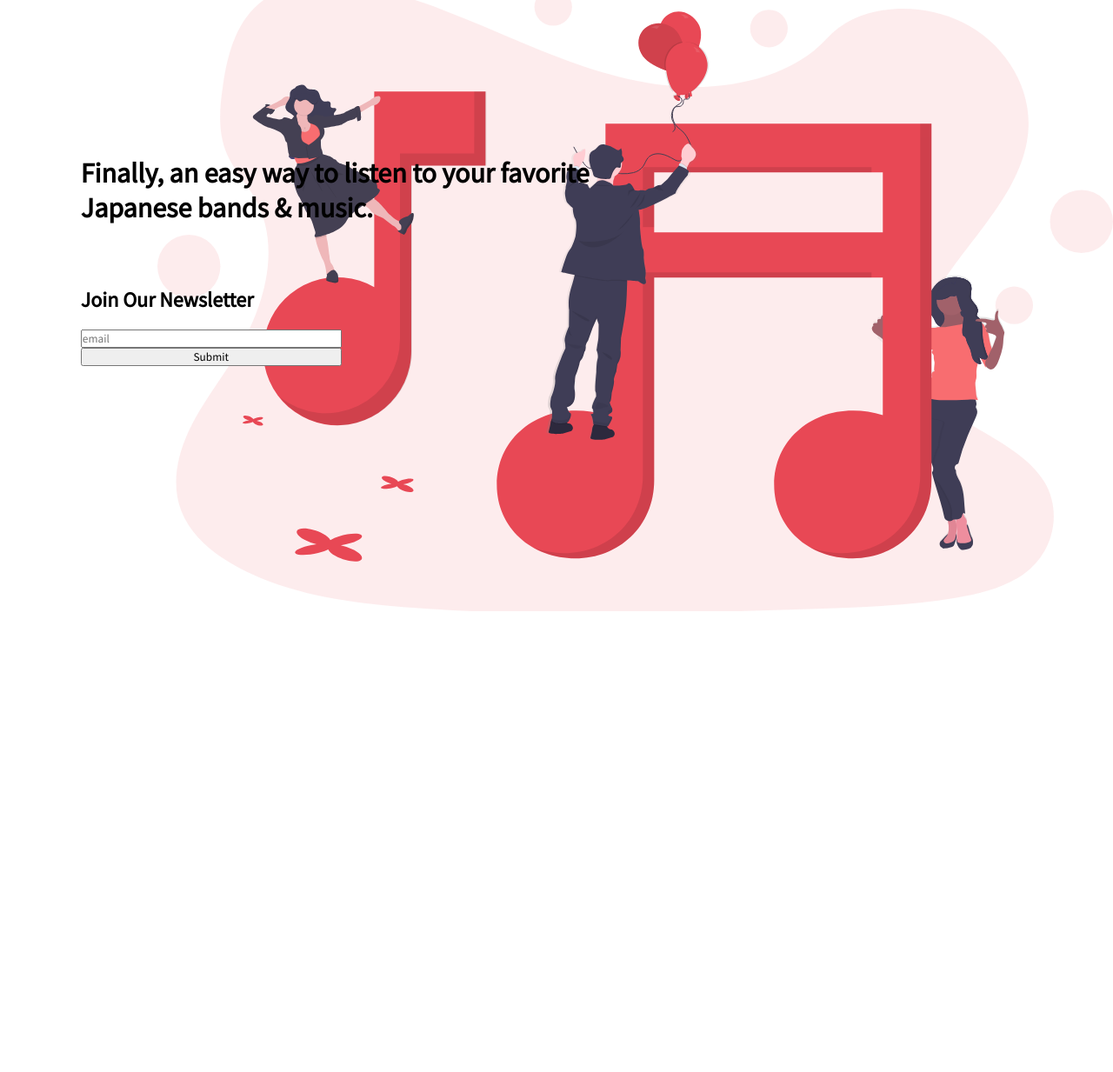
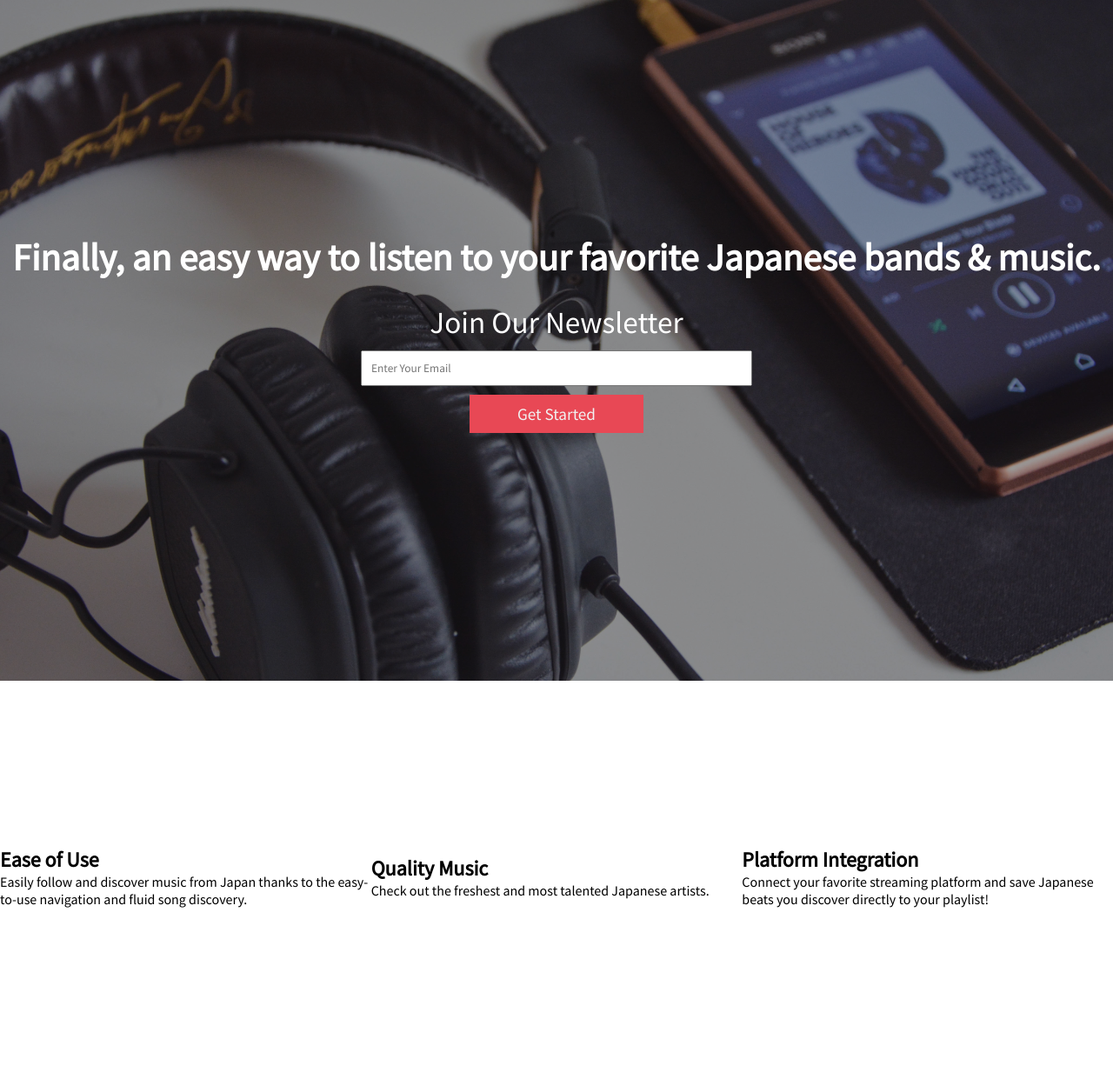
Before and after one commit to cmendez20/landing-page-fcc, a plain HTML site: page index.html in a window 1280 px wide. Shown: the part 97-1330 px from the top of the page at 87% size. Before the commit the page ends 800 px from the top, so only its background shows below. Drawn offline with Linux system fonts and the light colour scheme.

Commit message:
revamped hero image

```diff
--- a/css/style.css
+++ b/css/style.css
@@ -9,20 +9,22 @@
 /* UTILITY CLASSES */
 .container {
   max-width: 1100px;
-  margin: auto;
+  margin: 0 auto;
   padding: 0 2rem;
   overflow: hidden;
 }
 
-.l-text {
-  font-size: 2rem;
+.l-heading {
+  font-size: 2.7rem;
 }
 
 /* NAVBAR STYLING */
 header {
   display: flex;
   position: sticky;
-  z-index: 3;
+  top: 0;
+  background-color: #fff;
+  z-index: 1;
   align-items: center;
   justify-content: space-between;
 
@@ -53,52 +55,83 @@ header #title {
   text-decoration: none;
   color: #E84855;
   padding: 0 3rem;
+  font-size: 1.5em;
 }
 
 #nav-bar a:hover {
-  color: #A9353E;
+  color: #ed6d77;
 }
 
 /* Landing Page Styling */
 #showcase {
-  display: grid;
-  grid-template-columns: 5% 300px 200px 150px auto;
-  grid-template-rows: 25% 50px 50px 50px 50px 100px auto;
-  padding: 2rem;
-  height: 90vh;
-  /* background-image: url(/img/landing-page-img.jpg); */
-  background-image: url(../img/undraw_compose_music_ovo2.svg);
-  background-repeat: no-repeat;
-  background-position: right;
+  height: 100vh;
+  width: 100%;
+  color: #fff;
 }
 
-#showcase h1 {
-  grid-column-start: 2;
-  grid-column-end: 5;
-  grid-row-start: row1-start;
-  grid-row-end:  2;
+#showcase .showcase-content {
+  display: flex;
+  flex-direction: column;
+  text-align: center;
+  justify-content: center;
+  align-items: center;
+  height: 100%;
+
+
+  /* Overlay */
+  background: rgba(0,0,0,0.4) url('../img/landing-page-img.jpg')
+  no-repeat center center/cover;
+  background-blend-mode: color;
 }
 
+
 #showcase h2 {
-  grid-column-start: 2;
-  grid-column-end: five;
-  grid-row-start: row4-start;
-  grid-row-end: 5;
-  /* display: flex;
-  align-items: center; */
+  font-size: 2.2em;
+  font-weight: normal;
+  margin-top: 25px;
+  margin-bottom: 10px;
 }
 
 #showcase #form {
-  grid-column-start: 2;
-  grid-column-end: 3;
-  grid-row-start: row5-start;
-  grid-row-end: 6;
   display: flex;
   flex-direction: column;
-  /* justify-content: start; */
+  /* width: 100%; */
+  align-items: center;
+
 }
 
-#showcase #submit {
-  display: block;
-  /* margin: auto; */
+#showcase .form-input {
+  padding: 10px;
+  margin-bottom: 10px;
+  width: 450px;
 }
+
+#showcase .form-btn {
+  padding: 10px;
+  width: 200px;
+  border: #d3d3d3;
+  text-align: center;
+  background-color: #E84855;
+  color: #f1f1f1;
+  cursor: pointer;
+  font-size: 1.2em;
+}
+
+#showcase .form-btn:hover {
+  background-color: #ea5a66;
+  color: #f5f5f5;
+}
+
+/* What We Offer Styles */
+#what {
+  height: 450px;
+  display: flex;
+  /* justify-content: center; */
+  align-items: center;
+  /* text-align: center; */
+  /* padding: 10px; */
+}
+
+.what-item {
+  flex: 1;
+}
--- a/index.html
+++ b/index.html
@@ -27,13 +27,33 @@
   </header>
 
   <section id="showcase">
-    <h1 class="l-text">Finally, an easy way to listen to your favorite Japanese bands & music.</h1>
-    <h2>Join Our Newsletter</h2>
-    <form id="form">
-      <input id="email" type="email" placeholder="email">
-      <input id="submit" type="submit" value="Submit">
-    </form>
+    <div class="showcase-content">
+      <h1 class="l-heading">
+        Finally, an easy way to listen to your favorite Japanese bands & music.
+      </h1>
+      <h2>
+        Join Our Newsletter
+      </h2>
+      <form id="form">
+        <input class="form-input" id="email" type="email" placeholder="Enter Your Email">
+        <input class="form-btn" id="submit" type="submit" value="Get Started">
+      </form>
+    </div>
+  </section>
 
+  <section id="what">
+    <div class="what-item">
+      <h2>Ease of Use</h2>
+      <p>Easily follow and discover music from Japan thanks to the easy-to-use navigation and fluid song discovery.</p>
+    </div>
+    <div class="what-item">
+      <h2>Quality Music</h2>
+      <p>Check out the freshest and most talented Japanese artists.</p>
+    </div>
+    <div class="what-item">
+      <h2>Platform Integration</h2>
+      <p>Connect your favorite streaming platform and save Japanese beats you discover directly to your playlist!</p>
+    </div>
   </section>
 
 </body>
```
Also changed, not shown: img/undraw_compose_music_ovo2.svg (deleted).
